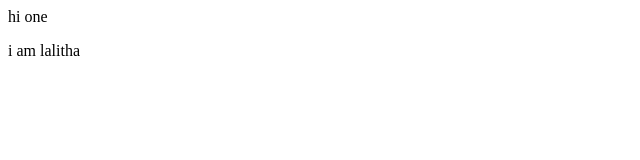
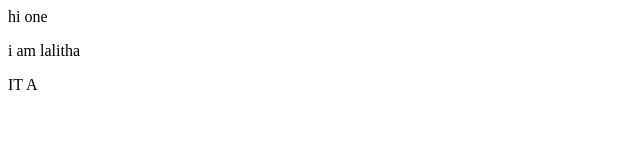
Before and after one commit to lalithagudivada/gitclone, a plain HTML site: page index.html in a window 1280 px wide. Shown: the full height of the page, 0-640 px from the left. Drawn offline with Linux system fonts and the light colour scheme.

Commit message:
added IT A

```diff
--- a/index.html
+++ b/index.html
@@ -10,5 +10,6 @@
     <h>hi</h>
     <h>one</h>
     <p>i am lalitha</p>
+    <p>IT A<p>
 </body>
 </html>
```
